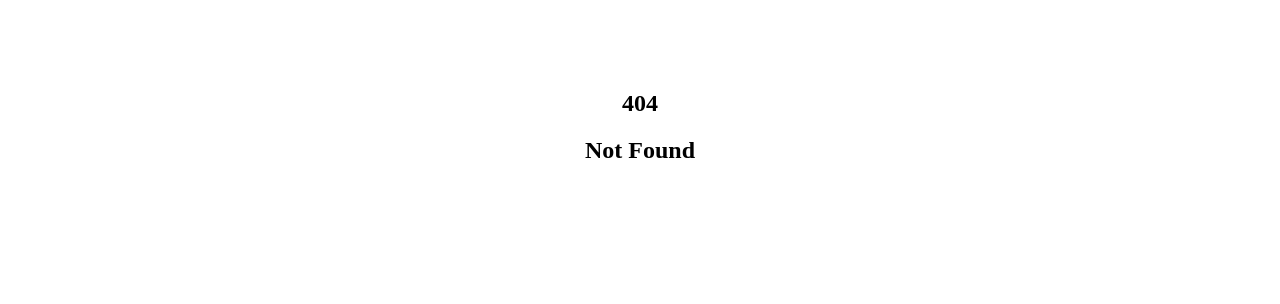
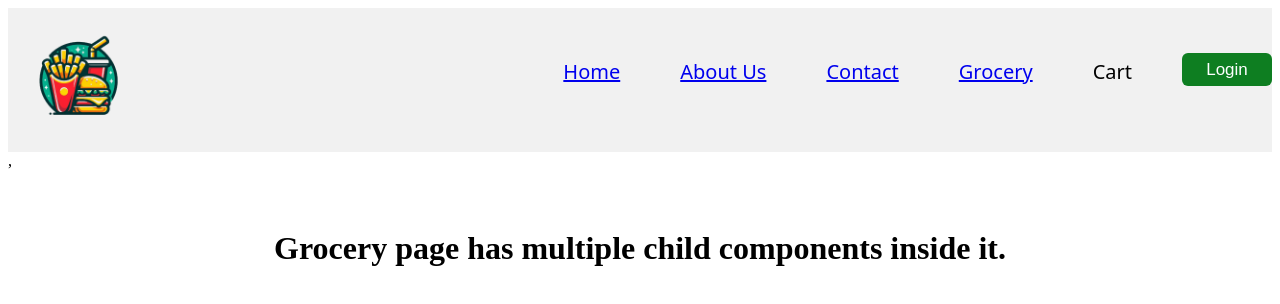
Before and after one commit to sushrutha15/React, a React (Vite) app: page /grocery in a window 1280 px wide. Before the commit this address had no page. Shown: the top 304 px of the page. Built offline with nearby package versions, Linux system fonts and the light colour scheme.

Commit message:
Episode 9 code- Optimizing app

```diff
--- a/index.css
+++ b/index.css
@@ -200,6 +200,11 @@
     margin:20px;
 }
 
+.internetStatusMessage {
+    text-align: center;
+    margin:60px;
+}
+
 .copyrights{
     justify-content: space-between;
 }
--- a/src/App.js
+++ b/src/App.js
@@ -1,4 +1,4 @@
-import React from "react";
+import React, { lazy, Suspense} from "react";
 import ReactDOM from "react-dom/client"
 import HeaderComponent from "./components/Header";
 import BodyComponent from "./components/Body";
@@ -8,6 +8,9 @@ import { createBrowserRouter, RouterProvider, Outlet} from "react-router";
 import ContactComponent from "./components/Contact";
 import Error from "./components/Error";
 import RestaurantMenu from "./components/RestaurantMenu";
+
+const GroceryComponent = lazy(() => import("./components/Grocery"));
+
 
 const AppLayout = () => {
     return (
@@ -35,7 +38,14 @@ const appRouter = createBrowserRouter([
             {
                 path: "/contact",
                 element: <ContactComponent />
-            },{
+            },
+            {
+                path: "/grocery",
+                element: <Suspense fallback={<h1>Loading screen</h1>}>
+                    <GroceryComponent />
+                </Suspense>
+            },
+            {
                 path: "/restaurants/:resID",
                 element: <RestaurantMenu />
             }
--- a/src/components/Body.js
+++ b/src/components/Body.js
@@ -3,6 +3,7 @@ import MenuCard from "./MenuCard"
 import {useState, useEffect} from "react";
 import Shimmer from "./Shimmer";
 import { Link } from "react-router";
+import useOnlineStatus from "../utils/useOnlineStatus";
 
 const BodyComponent = () => {
   const [itemsList, setitemsList] = useState([]); // itemsList has a copy of all the restaurants
@@ -23,6 +24,11 @@ const BodyComponent = () => {
     setFilteredRestaurant(json?.data?.cards[1]?.card?.card?.gridElements?.infoWithStyle?.restaurants)
   };
 
+  const onlineStatus = useOnlineStatus();
+  if(onlineStatus === false)
+    return(
+       <h1 className="internetStatusMessage"> Looks like you are offline, Please check your internet connection.</h1>
+      )
 
   //Conditional Rendering-Rendiering on the basis of condition
   // if(itemsList.length === 0){
--- /dev/null
+++ b/src/components/Grocery.js
@@ -0,0 +1,9 @@
+const GroceryComponent = () =>{
+return(
+    <div>
+        <h1 className="internetStatusMessage">Grocery page has multiple child components inside it.</h1>
+    </div>
+)
+}
+
+export default GroceryComponent;
--- a/src/components/Header.js
+++ b/src/components/Header.js
@@ -22,6 +22,9 @@ const HeaderComponent = () => {
             <li>
               <Link to="/contact"> Contact</Link>
             </li>
+            <li>
+              <Link to="/grocery"> Grocery</Link>
+            </li>
             <li>Cart</li>
             <button className="loginButton"
               onClick={()=>{
--- a/src/components/RestaurantMenu.js
+++ b/src/components/RestaurantMenu.js
@@ -1,24 +1,11 @@
-import { useState, useEffect} from "react";
 import Shimmer from "./Shimmer";
-import { MENU_API } from "../utils/constants";
+import useRestaurantMenu from "../utils/useRestaurantMenu";
 import { useParams } from "react-router";
 
 const RestaurantMenu = () =>{
-    const[resInfo, setResInfo] = useState(null);
+
     const {resID} = useParams();
-    console.log(resID);
-    console.log(useState())
-
-    useEffect(()=>{
-        fetchMenu();
-    },[])
-
-    const fetchMenu = async () =>{
-        const data = await fetch(MENU_API+resID);
-        const json = await data.json();
-        console.log(json);
-        setResInfo(json.data);
-    };
+    const resInfo = useRestaurantMenu(resID);
 
     if (resInfo === null)
         return <Shimmer/>
--- /dev/null
+++ b/src/utils/useOnlineStatus.js
@@ -0,0 +1,17 @@
+import { useEffect, useState } from "react";
+
+const useOnlineStatus = () => {
+const [onlineStatus, setOnlineStatus] = useState(true);
+useEffect (()=>{
+    window.addEventListener("offline",()=>{
+        setOnlineStatus(false);
+    })
+
+    window.addEventListener("online",()=>{
+        setOnlineStatus(true);
+    })
+},[])
+return onlineStatus;
+}
+
+export default useOnlineStatus;
--- /dev/null
+++ b/src/utils/useRestaurantMenu.js
@@ -0,0 +1,17 @@
+import { useEffect, useState } from "react";
+import { MENU_API } from "../utils/constants";
+
+const useRestaurantMenu = (resID) => {
+const [resInfo, setResInfo]= useState(null);
+    useEffect(() => {
+       fetchData();
+    },[])
+
+    const fetchData = async () =>{
+        const data= await fetch(MENU_API + resID);
+        const json= await data.json();
+        setResInfo(json.data);
+    }
+    return resInfo;
+}
+export default useRestaurantMenu;
```
